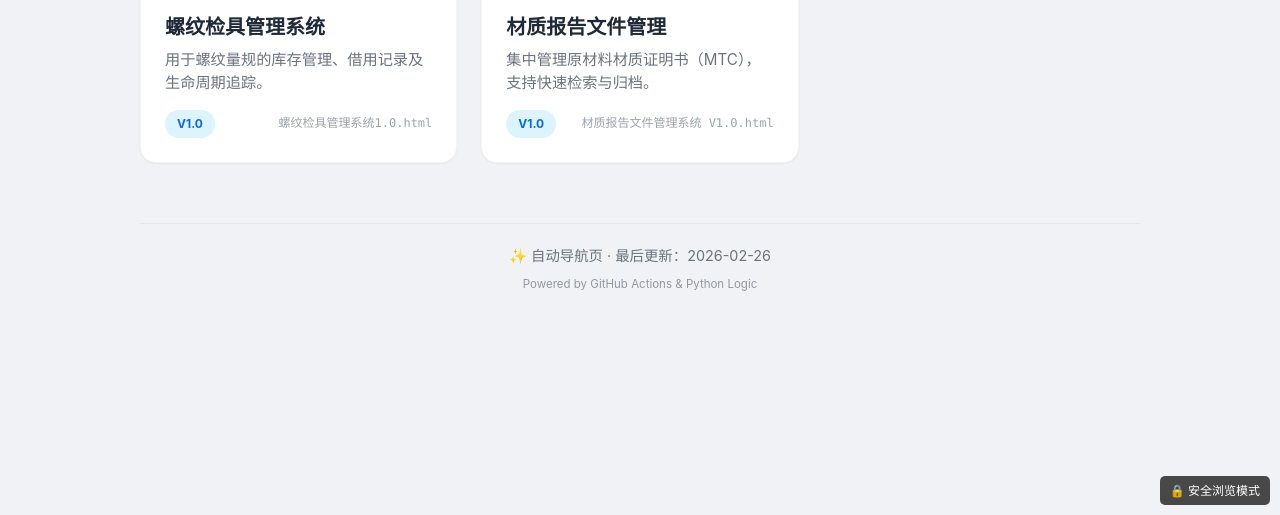
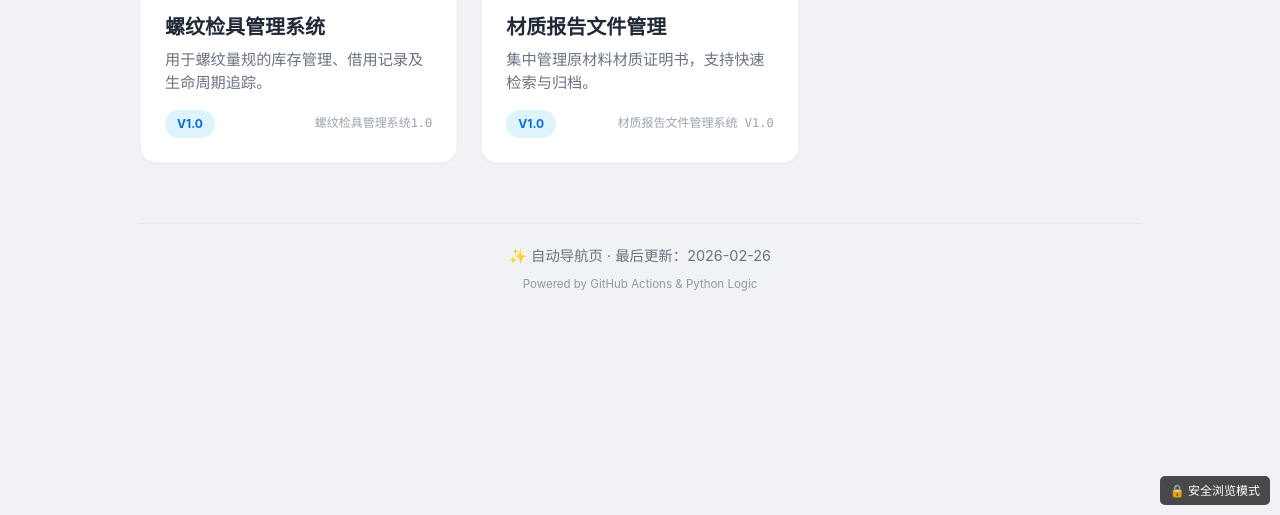
Before and after one commit to bbsky3099/zidoc, a plain HTML site: page index.html in a window 1280 px wide. Shown: the part 285-800 px from the top of the page. Drawn offline with Linux system fonts and the light colour scheme.

Commit message:
Update index.html

```diff
--- a/index.html
+++ b/index.html
@@ -205,17 +205,17 @@
                 <div class="card-desc">用于螺纹量规的库存管理、借用记录及生命周期追踪。</div>
                 <div class="card-footer">
                     <span class="version-tag">V1.0</span>
-                    <span class="file-name">螺纹检具管理系统1.0.html</span>
+                    <span class="file-name">螺纹检具管理系统1.0</span>
                 </div>
             </a>
 
             <a href="材质报告文件管理系统 V1.0.html" class="card material" target="_blank" style="animation-delay: 0.2s">
                 <div class="icon-wrapper">📑</div>
                 <div class="card-title">材质报告文件管理</div>
-                <div class="card-desc">集中管理原材料材质证明书（MTC），支持快速检索与归档。</div>
+                <div class="card-desc">集中管理原材料材质证明书，支持快速检索与归档。</div>
                 <div class="card-footer">
                     <span class="version-tag">V1.0</span>
-                    <span class="file-name">材质报告文件管理系统 V1.0.html</span>
+                    <span class="file-name">材质报告文件管理系统 V1.0</span>
                 </div>
             </a>
         </div>
```
